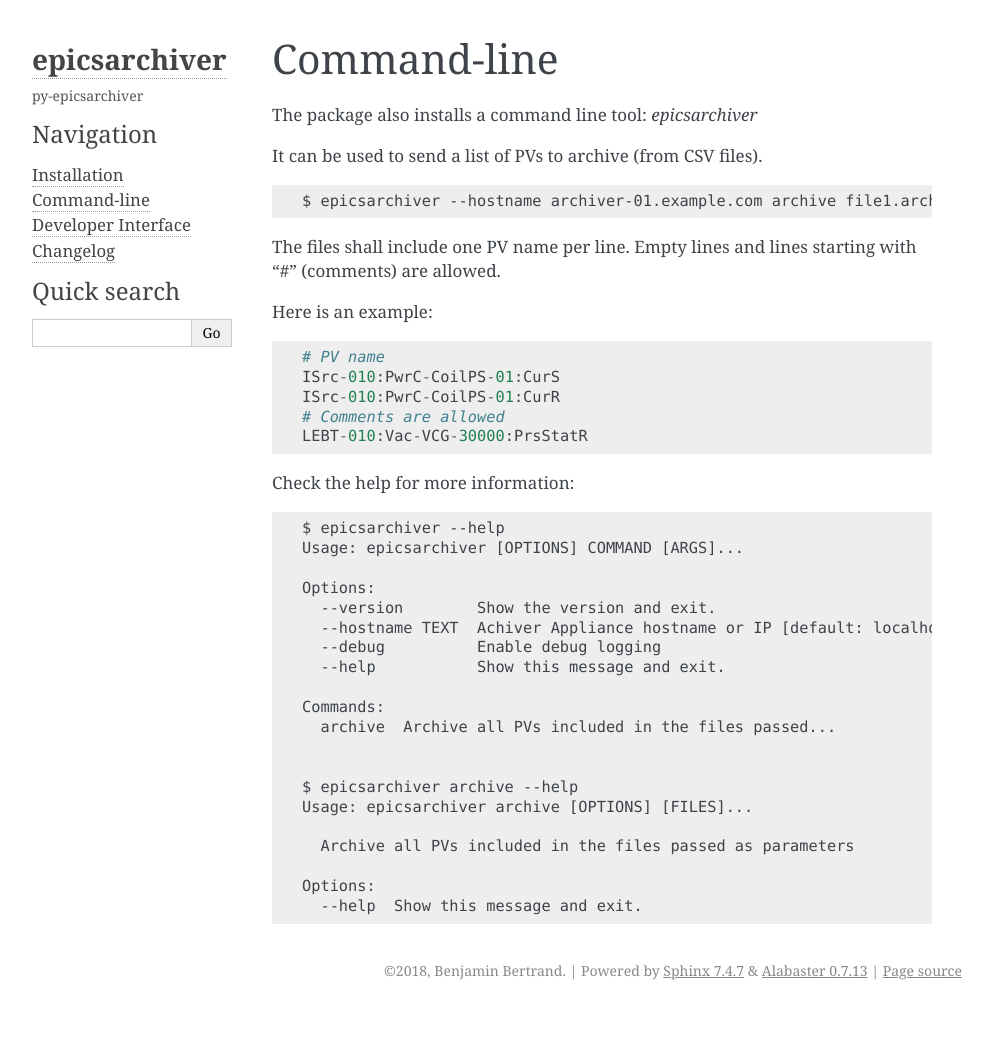
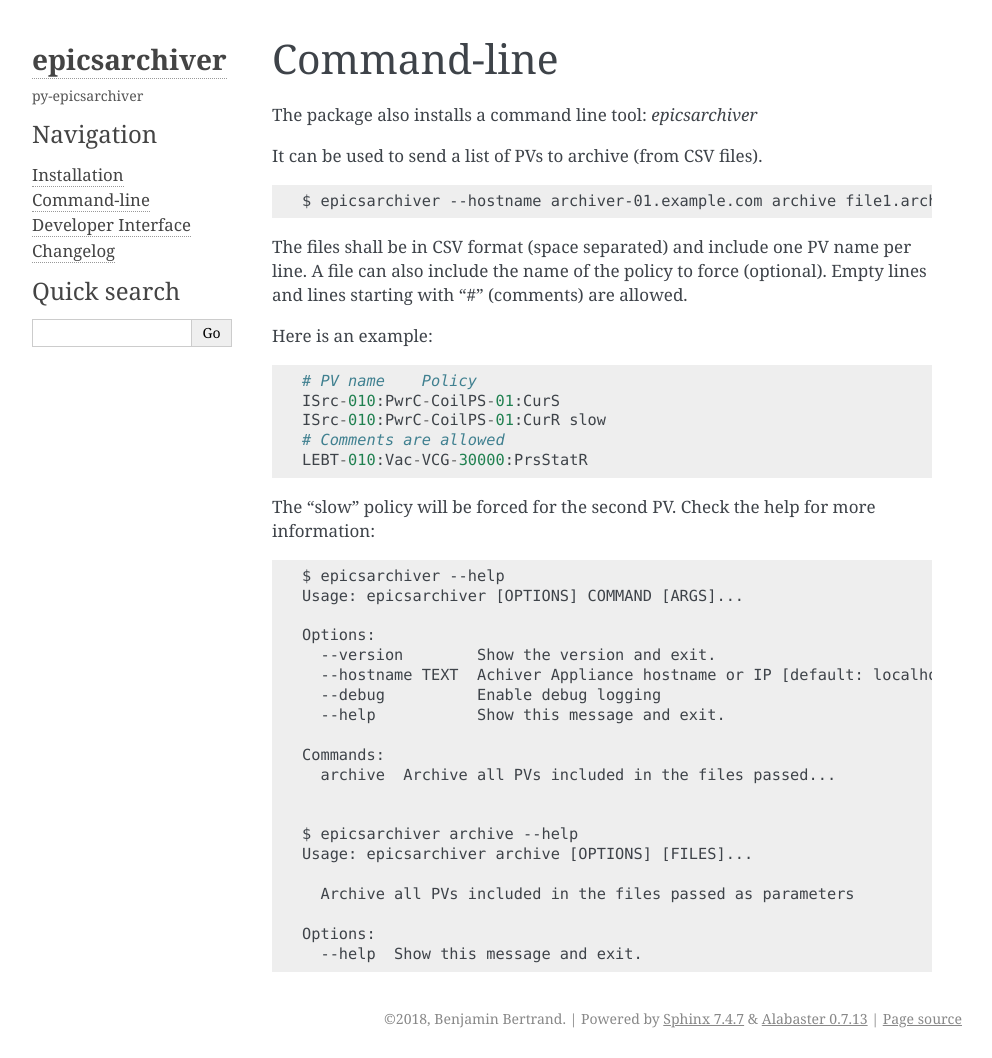
Before and after one commit to archiver-appliance/epicsarchiver-retrieval-client, a Sphinx documentation site: the page built from docs/command.rst, in a window 1280 px wide and 1058 px high. Shown: the whole window, without its empty margins (148-1140 px from the left). Built offline with Sphinx 7.4.7, drawn with Linux system fonts in a browser that asks for light colours.

Commit message:
Allow to force the policy via CSV files
JIRA INFRA-528

```diff
--- a/docs/command.rst
+++ b/docs/command.rst
@@ -12,18 +12,20 @@
     $ epicsarchiver --hostname archiver-01.example.com archive file1.archive file2.archive
 
 
-The files shall include one PV name per line.
+The files shall be in CSV format (space separated) and include one PV name per line.
+A file can also include the name of the policy to force (optional).
 Empty lines and lines starting with "#" (comments) are allowed.
 
 Here is an example::
 
-    # PV name
+    # PV name    Policy
     ISrc-010:PwrC-CoilPS-01:CurS
-    ISrc-010:PwrC-CoilPS-01:CurR
+    ISrc-010:PwrC-CoilPS-01:CurR slow
     # Comments are allowed
     LEBT-010:Vac-VCG-30000:PrsStatR
 
 
+The "slow" policy will be forced for the second PV.
 Check the help for more information::
 
     $ epicsarchiver --help
```
Also changed, not shown: 5 other files.
